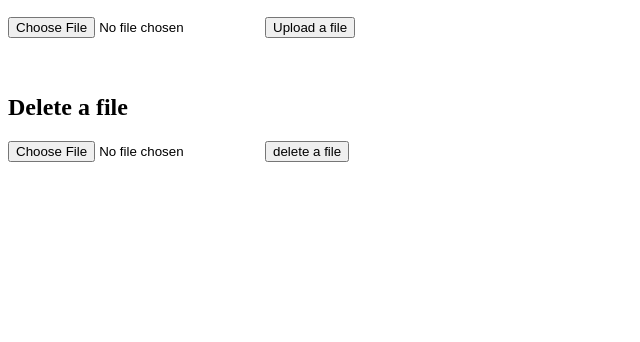
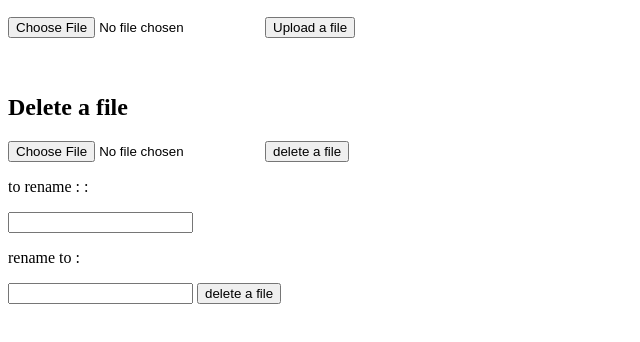
Before and after one commit to arthurjeh/Web-file-explorer, a plain HTML site: page index.html in a window 1280 px wide. Shown: the part 110-452 px from the top of the page, without its empty margins (0-640 px from the left). Drawn offline with Linux system fonts and the light colour scheme.

```diff
--- a/index.html
+++ b/index.html
@@ -20,6 +20,12 @@
  <input type="submit" value="delete a file"/>
 </form>
 
+<form action="/rename" method="post">
+  <p> <label for="name">to rename : :</p>
+  <input type="text" name="toRename" />
+  <p> <label for="name">rename to :</p>
+  <input type="text" name="rename" />
+ <input type="submit" value="delete a file"/>
 </form>
 
 
```
Also changed, not shown: Uplomulter.js (+32 -7 lines).
